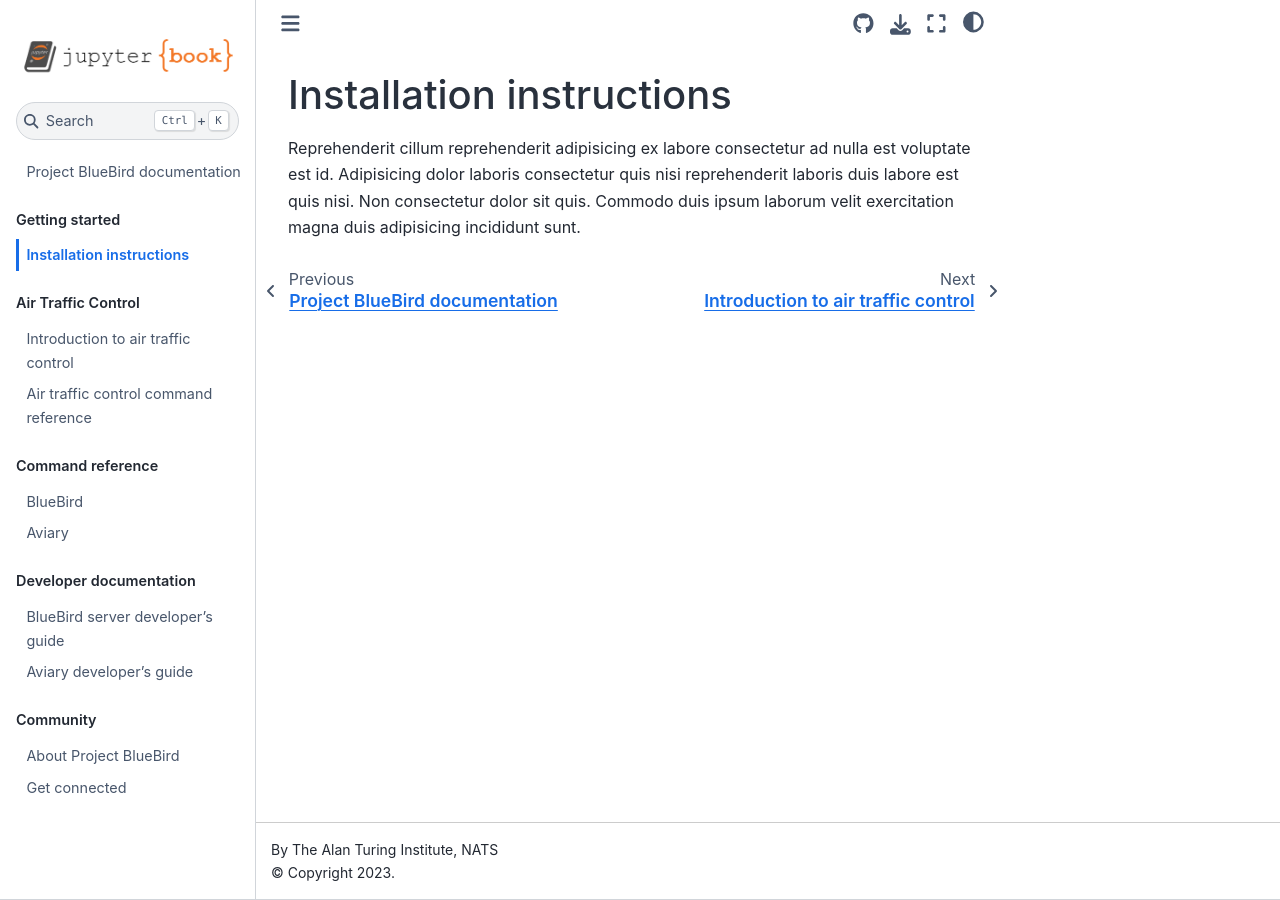
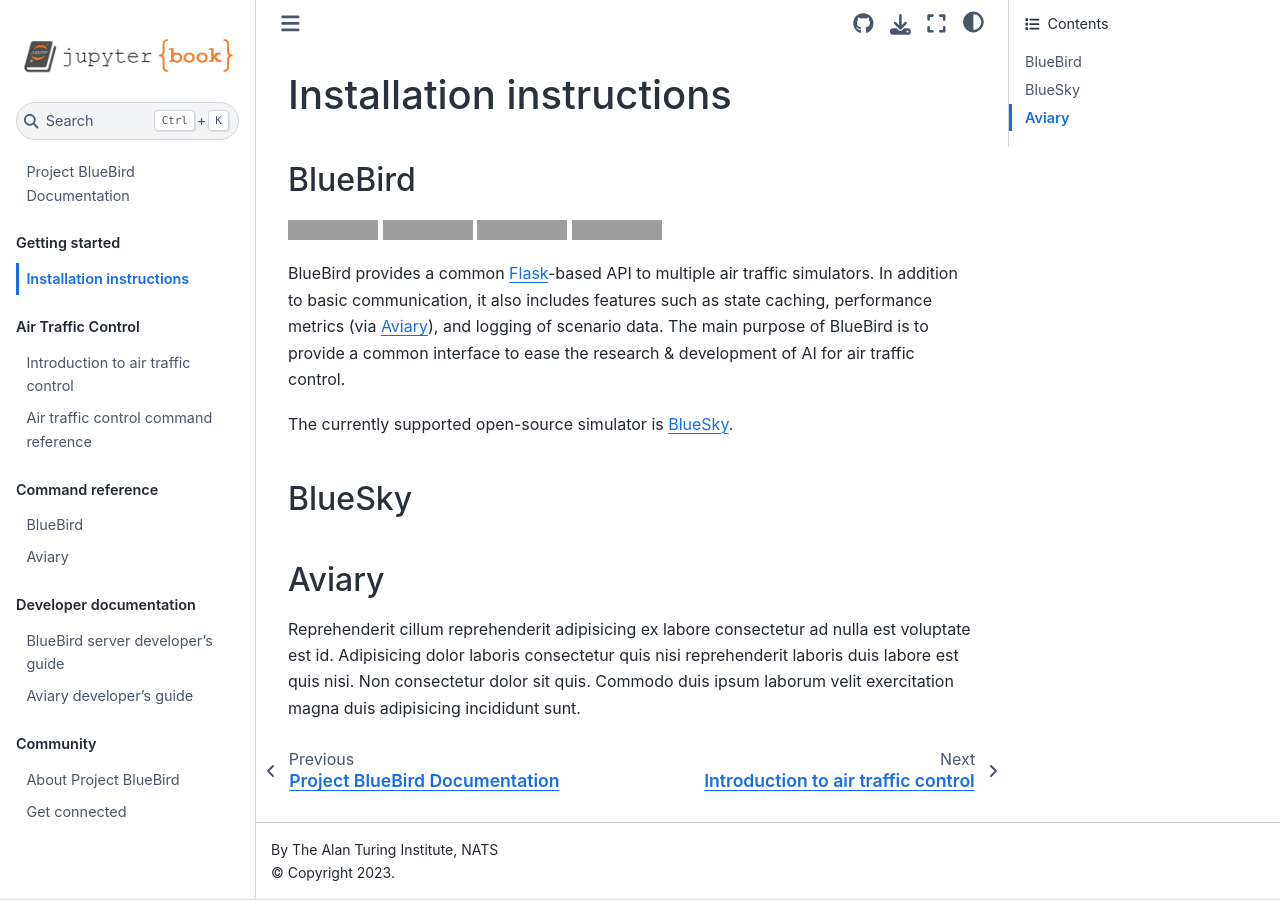
Before and after one commit to project-bluebird/docs, a Jupyter Book: the page built from intro/install.md, in a window 1280 px wide. Built offline with Jupyter Book 1.0.4 settings and Sphinx 7.4.7 and the Sphinx Book theme 1.1.4, drawn with Linux system fonts in a browser that asks for light colours; pages that are not in the unit, such as notebooks, are missing from menus; grey boxes are pictures that could not be loaded.

Commit message:
Update intro add images

```diff
--- a/intro/install.md
+++ b/intro/install.md
@@ -1,3 +1,18 @@
 # Installation instructions
 
+## BlueBird
+![Python Version](https://img.shields.io/badge/python-3.7-blue)
+![License](https://img.shields.io/github/license/project-bluebird/bluebird)
+![Code Style](https://img.shields.io/badge/code%20style-black-000000.svg)
+[![pre-commit](https://img.shields.io/badge/pre--commit-enabled-brightgreen?logo=pre-commit&logoColor=white)](https://github.com/pre-commit/pre-commit)
+
+BlueBird provides a common [Flask](https://github.com/pallets/flask)-based API to multiple air traffic simulators. In addition to basic communication, it also includes features such as state caching, performance metrics (via [Aviary](https://github.com/project-bluebird/aviary)), and logging of scenario data. The main purpose of BlueBird is to provide a common interface to ease the research & development of AI for air traffic control.
+
+The currently supported open-source simulator is [BlueSky](https://github.com/project-bluebird/bluesky).
+
+## BlueSky
+
+## Aviary
+
+
 Reprehenderit cillum reprehenderit adipisicing ex labore consectetur ad nulla est voluptate est id. Adipisicing dolor laboris consectetur quis nisi reprehenderit laboris duis labore est quis nisi. Non consectetur dolor sit quis. Commodo duis ipsum laborum velit exercitation magna duis adipisicing incididunt sunt.
```
Also changed, not shown: intro.md (+8 -7 lines).
